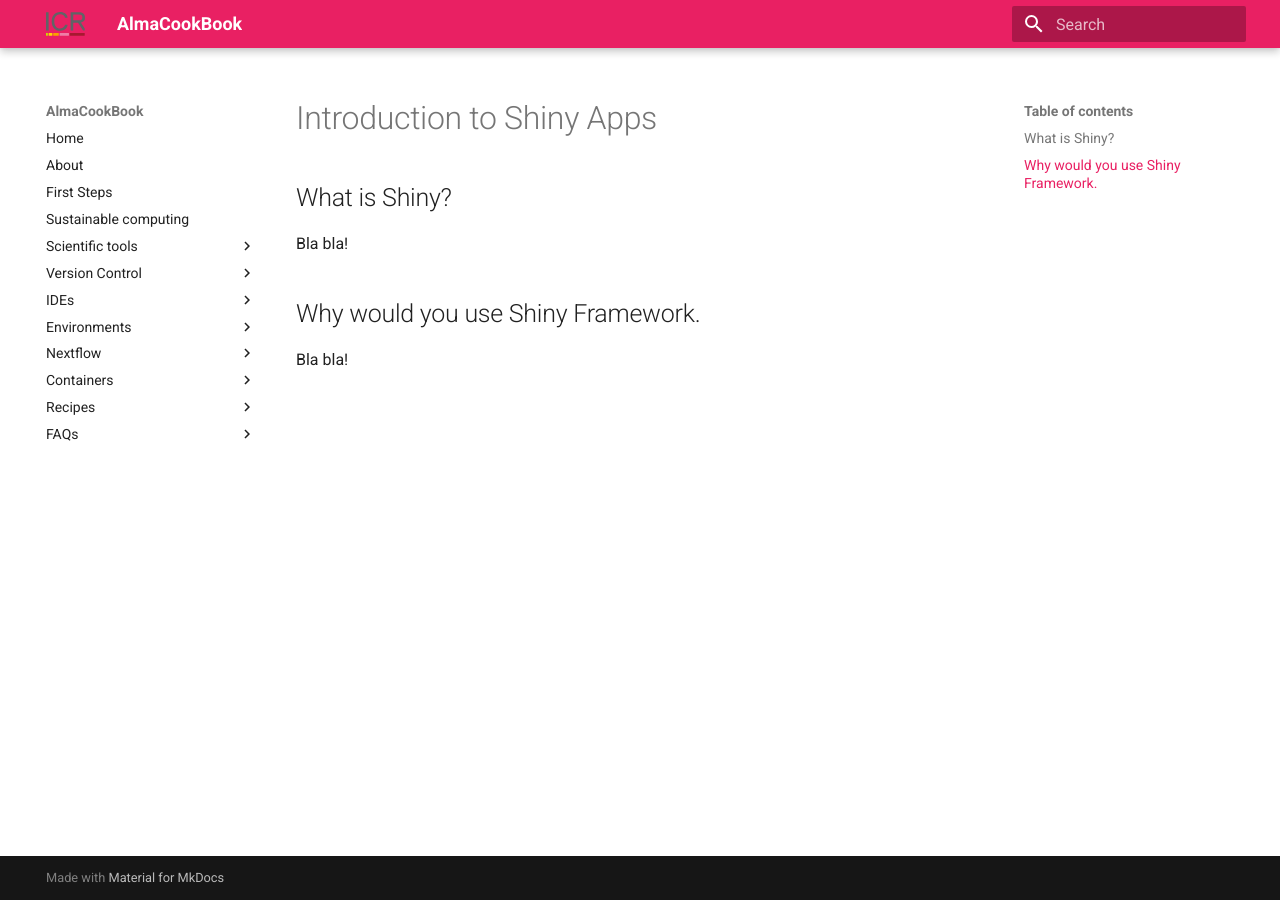
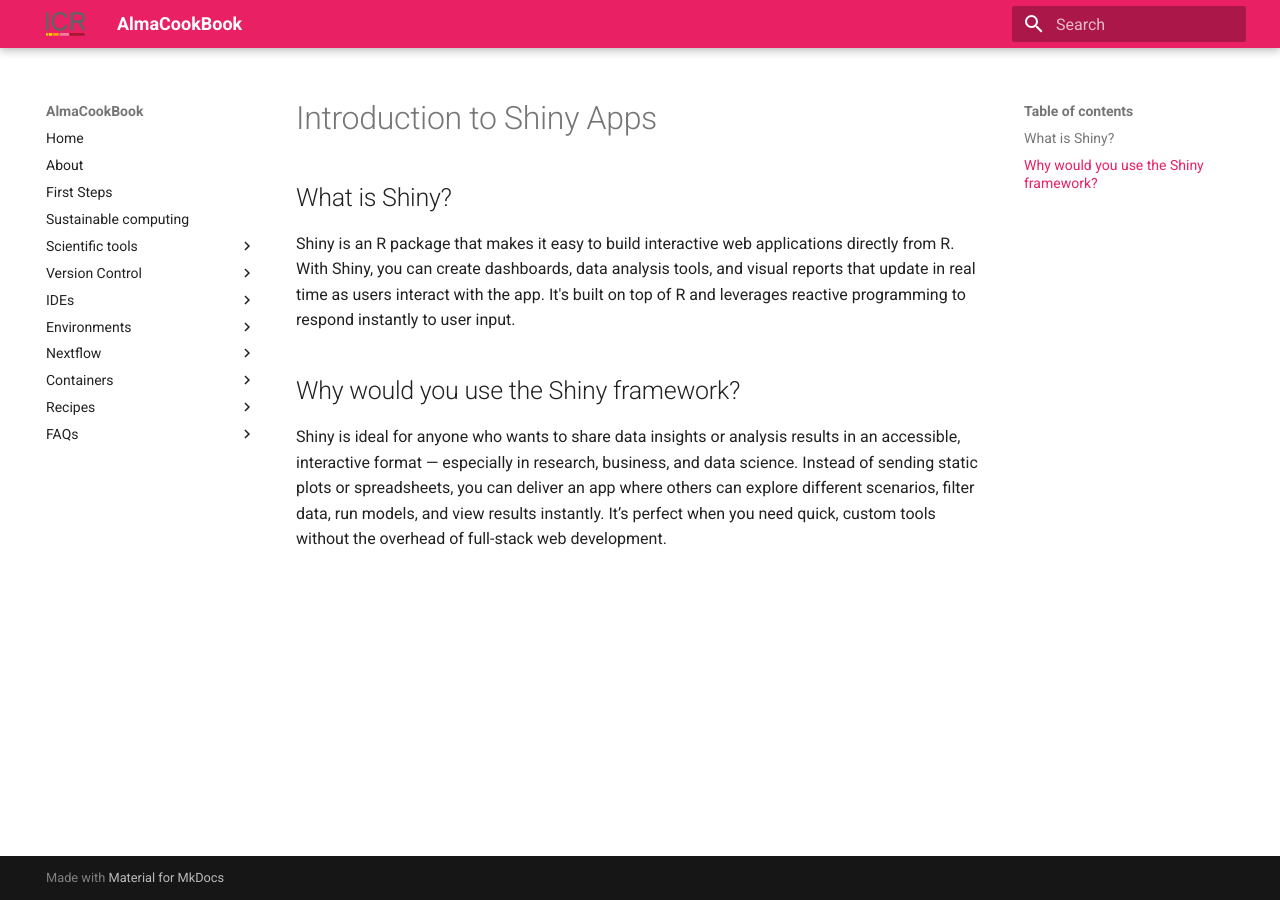
Before and after one commit to AlmaCookBook/AlmaCookBook.github.io, an MkDocs documentation site: the page built from docs/shiny-apps/introduction.md, in a window 1280 px wide. Built offline with MkDocs 1.6.1 and Material for MkDocs 9.7.7, drawn with Linux system fonts in a browser that asks for light colours.

Commit message:
introductory page for Shiny Apps

```diff
--- a/docs/shiny-apps/introduction.md
+++ b/docs/shiny-apps/introduction.md
@@ -1,6 +1,6 @@
 # Introduction to Shiny Apps
 ## What is Shiny?
-Bla bla!
+Shiny is an R package that makes it easy to build interactive web applications directly from R. With Shiny, you can create dashboards, data analysis tools, and visual reports that update in real time as users interact with the app. It's built on top of R and leverages reactive programming to respond instantly to user input.
 
-## Why would you use Shiny Framework.
-Bla bla!
+## Why would you use the Shiny framework?
+Shiny is ideal for anyone who wants to share data insights or analysis results in an accessible, interactive format — especially in research, business, and data science. Instead of sending static plots or spreadsheets, you can deliver an app where others can explore different scenarios, filter data, run models, and view results instantly. It’s perfect when you need quick, custom tools without the overhead of full-stack web development.
```
